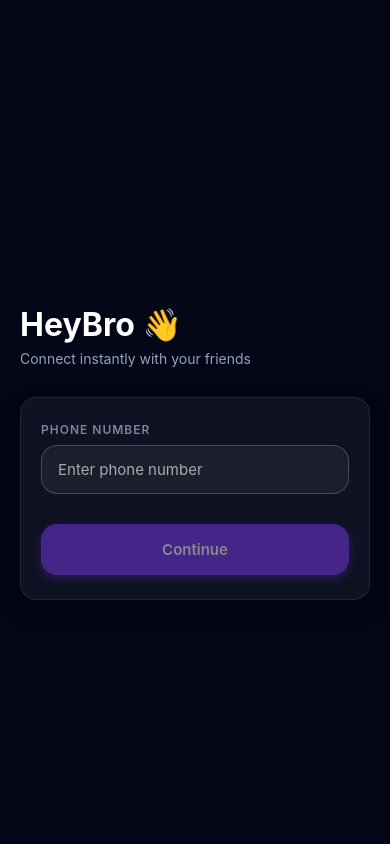
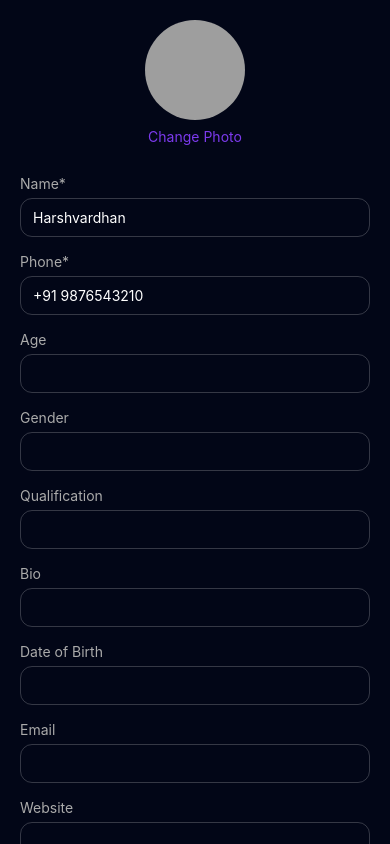
Before and after one commit to annnuspeaks/HeyBroApp, a React Native app: screen /EditProfile in a window 390 px wide. Built offline with nearby package versions, Linux system fonts and the light colour scheme; grey boxes are pictures that could not be loaded.

Commit message:
Update number 34 || Edit Profile Screen created.

```diff
--- a/App.tsx
+++ b/App.tsx
@@ -6,6 +6,8 @@
 import LoginScreen from './src/screens/LoginScreen';
 import OtpScreen from './src/screens/OtpScreen';
 import ChatOpenScreen from './src/screens/ChatOpenScreen';
+import EditProfileScreen from './src/screens/EditProfileScreen';
+import ProfileScreen from './src/screens/ProfileScreen';
 
 const Stack = createNativeStackNavigator();
 
@@ -38,6 +40,18 @@
             component={ChatOpenScreen}
             options={{ headerShown: false }}
           />
+
+          <Stack.Screen
+            name="EditProfile"
+            component={EditProfileScreen}
+            options={{ headerShown: false }}
+          />
+
+          <Stack.Screen
+            name="Profile"
+            component={ProfileScreen}
+            options={{ headerShown: false }}
+          />
         </Stack.Navigator>
       </NavigationContainer>
     </ThemeProvider>
--- /dev/null
+++ b/src/screens/EditProfileScreen.tsx
@@ -0,0 +1,135 @@
+import React, { useState } from 'react';
+import {
+  View,
+  Text,
+  StyleSheet,
+  TextInput,
+  TouchableOpacity,
+  ScrollView,
+  Image,
+} from 'react-native';
+
+const EditProfileScreen = ({ navigation }: any) => {
+  const [form, setForm] = useState({
+    name: 'Harshvardhan',
+    phone: '+91 9876543210',
+    age: '',
+    gender: '',
+    qualification: '',
+    bio: '',
+    dob: '',
+    email: '',
+    website: '',
+    image: 'https://i.pravatar.cc/150?img=12',
+  });
+
+  const handleChange = (key: string, value: string) => {
+    setForm({ ...form, [key]: value });
+  };
+
+  const handleSave = () => {
+    if (!form.name || !form.phone) {
+      alert('Name & Phone are required');
+      return;
+    }
+
+    navigation.goBack();
+  };
+
+  return (
+    <ScrollView style={styles.container}>
+      {/* PROFILE IMAGE */}
+      <TouchableOpacity
+        style={styles.imageContainer}
+        onPress={() => alert('Image picker later')}
+      >
+        <Image source={{ uri: form.image }} style={styles.avatar} />
+        <Text style={styles.changePhoto}>Change Photo</Text>
+      </TouchableOpacity>
+
+      {/* INPUT FIELDS */}
+      {[
+        { label: 'Name*', key: 'name' },
+        { label: 'Phone*', key: 'phone' },
+        { label: 'Age', key: 'age' },
+        { label: 'Gender', key: 'gender' },
+        { label: 'Qualification', key: 'qualification' },
+        { label: 'Bio', key: 'bio' },
+        { label: 'Date of Birth', key: 'dob' },
+        { label: 'Email', key: 'email' },
+        { label: 'Website', key: 'website' },
+      ].map(item => (
+        <View key={item.key} style={styles.field}>
+          <Text style={styles.label}>{item.label}</Text>
+          <TextInput
+            value={(form as any)[item.key]}
+            onChangeText={text => handleChange(item.key, text)}
+            style={styles.input}
+          />
+        </View>
+      ))}
+
+      {/* SAVE BUTTON */}
+      <TouchableOpacity style={styles.button} onPress={handleSave}>
+        <Text style={styles.buttonText}>Save</Text>
+      </TouchableOpacity>
+    </ScrollView>
+  );
+};
+
+export default EditProfileScreen;
+
+const styles = StyleSheet.create({
+  container: {
+    flex: 1,
+    padding: 20,
+    backgroundColor: '#020617',
+  },
+
+  imageContainer: {
+    alignItems: 'center',
+    marginBottom: 30,
+  },
+
+  avatar: {
+    width: 100,
+    height: 100,
+    borderRadius: 50,
+  },
+
+  changePhoto: {
+    marginTop: 8,
+    color: '#7C3AED',
+  },
+
+  field: {
+    marginBottom: 16,
+  },
+
+  label: {
+    marginBottom: 6,
+    color: '#aaa',
+  },
+
+  input: {
+    borderWidth: 1,
+    borderColor: 'rgba(255,255,255,0.2)',
+    borderRadius: 12,
+    paddingHorizontal: 12,
+    paddingVertical: 10,
+    color: '#fff',
+  },
+
+  button: {
+    marginTop: 20,
+    backgroundColor: '#7C3AED',
+    padding: 14,
+    borderRadius: 14,
+    alignItems: 'center',
+  },
+
+  buttonText: {
+    color: '#fff',
+    fontWeight: '600',
+  },
+});
--- a/src/screens/ProfileScreen.tsx
+++ b/src/screens/ProfileScreen.tsx
@@ -1,21 +1,19 @@
-import React, { useContext } from 'react';
+import React, { useContext, useState } from 'react';
 import {
   View,
   Text,
   StyleSheet,
   Image,
   TouchableOpacity,
+  TextInput,
 } from 'react-native';
 import { ThemeContext } from '../theme/ThemeContext';
 
 const ProfileScreen = ({ navigation }: any) => {
-  const { theme } = useContext(ThemeContext);
-
-  const user = {
-    name: 'Harshvardhan',
-    phone: '+91 9876543210',
-    image: 'https://i.pravatar.cc/150?img=12',
-  };
+  const { theme, toggleTheme } = useContext(ThemeContext);
+  const phone = '+91 9876543210';
+  const [name, setName] = useState('Harshvardhan');
+  const [isEditing, setIsEditing] = useState(false);
 
   const handleLogout = () => {
     navigation.replace('LoginScreen');
@@ -23,18 +21,26 @@
 
   return (
     <View style={[styles.container, { backgroundColor: theme.background }]}>
-
       {/* 🔥 PROFILE HEADER */}
       <View style={styles.header}>
-        <Image source={{ uri: user.image }} style={styles.avatar} />
+        <TouchableOpacity onPress={() => alert('Image picker later')}>
+          <Image
+            source={{ uri: 'https://i.pravatar.cc/150?img=12' }}
+            style={styles.avatar}
+          />
+        </TouchableOpacity>
 
-        <Text style={[styles.name, { color: theme.text }]}>
-          {user.name}
-        </Text>
+        {isEditing ? (
+          <TextInput
+            value={name}
+            onChangeText={setName}
+            style={[styles.input, { color: theme.text }]}
+          />
+        ) : (
+          <Text style={[styles.name, { color: theme.text }]}>{name}</Text>
+        )}
 
-        <Text style={[styles.phone, { color: theme.subText }]}>
-          {user.phone}
-        </Text>
+        <Text style={[styles.phone, { color: theme.subText }]}>{phone}</Text>
       </View>
 
       {/* 🔥 OPTIONS CARD */}
@@ -50,28 +56,32 @@
           },
         ]}
       >
-
         {/* EDIT PROFILE */}
-        <TouchableOpacity style={styles.item}>
+        <TouchableOpacity
+          style={styles.item}
+          onPress={() => navigation.navigate('EditProfile')}
+        >
           <Text style={[styles.itemText, { color: theme.text }]}>
-            Edit Profile
+            {isEditing ? 'Save' : 'Edit Profile'}
           </Text>
         </TouchableOpacity>
 
         {/* SETTINGS */}
         <TouchableOpacity style={styles.item}>
+          <Text style={[styles.itemText, { color: theme.text }]}>Settings</Text>
+        </TouchableOpacity>
+
+        {/* / THEME TOGGLE */}
+        <TouchableOpacity style={styles.item} onPress={toggleTheme}>
           <Text style={[styles.itemText, { color: theme.text }]}>
-            Settings
+            Toggle Theme 🌗
           </Text>
         </TouchableOpacity>
 
         {/* LOGOUT */}
         <TouchableOpacity style={styles.item} onPress={handleLogout}>
-          <Text style={[styles.itemText, { color: 'red' }]}>
-            Logout
-          </Text>
+          <Text style={[styles.itemText, { color: 'red' }]}>Logout</Text>
         </TouchableOpacity>
-
       </View>
     </View>
   );
@@ -112,6 +122,10 @@
     borderRadius: 20,
     borderWidth: 1,
     paddingVertical: 10,
+    shadowColor: '#000',
+    shadowOpacity: 0.2,
+    shadowRadius: 10,
+    elevation: 5,
   },
 
   item: {
@@ -125,4 +139,13 @@
     fontSize: 15,
     fontWeight: '500',
   },
+  input: {
+    borderWidth: 1,
+    borderColor: 'rgba(255,255,255,0.2)',
+    borderRadius: 12,
+    paddingHorizontal: 12,
+    paddingVertical: 8,
+    fontSize: 16,
+    marginTop: 6,
+  },
 });
```
